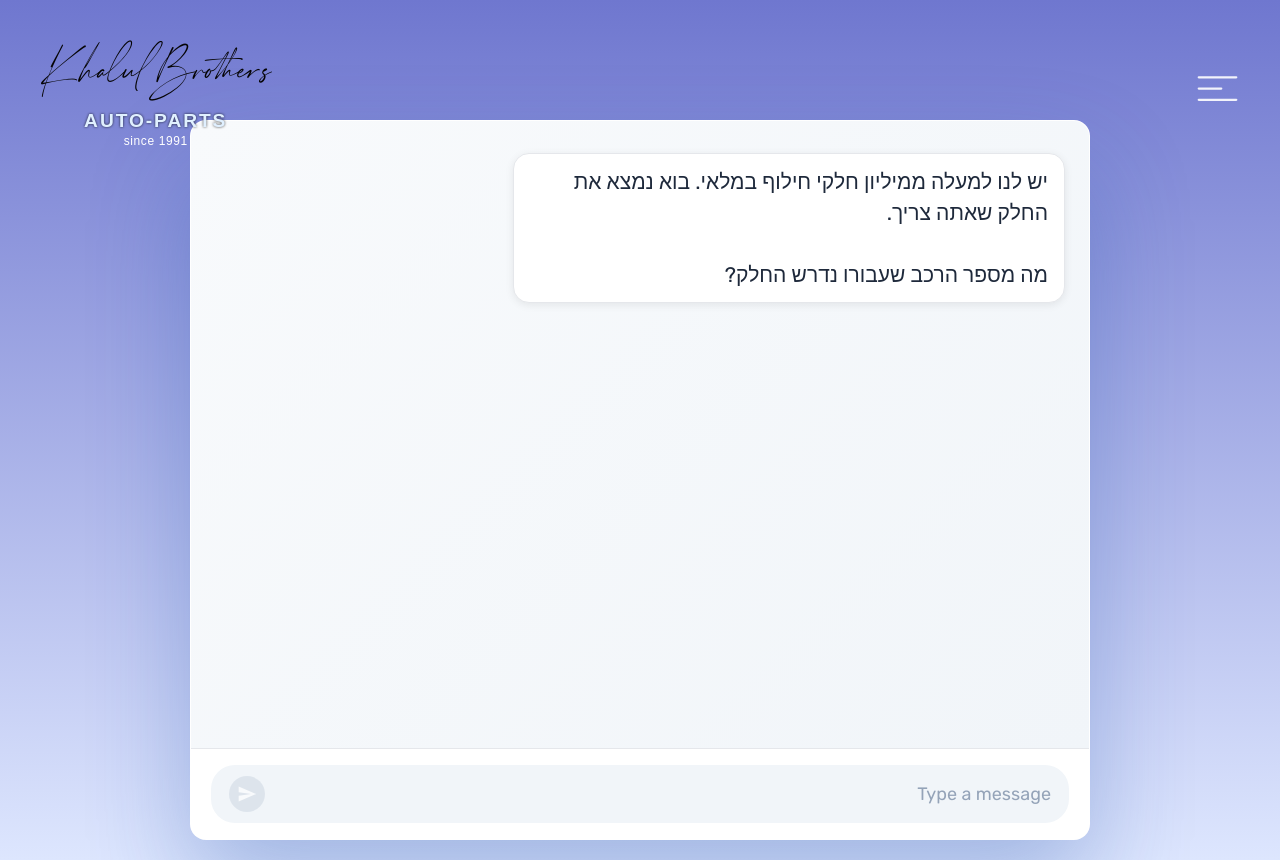
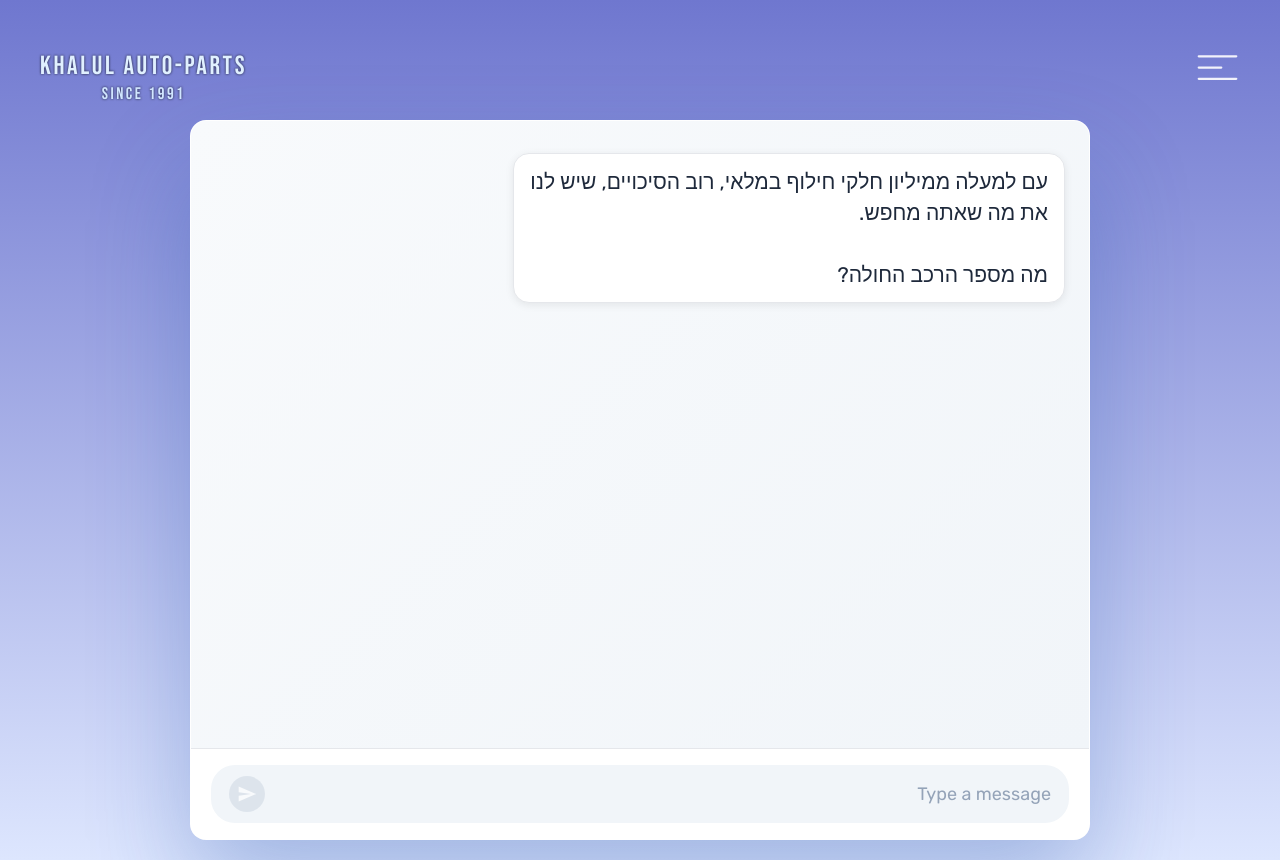
Before and after one commit to gamaiun/Auto-Parts-Khalul, a Next.js app: page / in a window 1280 px wide. Built offline with nearby package versions, Linux system fonts and the light colour scheme.

Commit message:
Refine logo design with Bebas Neue font, add 20-minute countdown timer, update Hebrew messages, and improve vehicle info formatting with LTR alignment

```diff
--- a/app/components/Navigation.js
+++ b/app/components/Navigation.js
@@ -39,9 +39,10 @@ export default function Navigation() {
     <div className={styles.wrapper}>
       <Link href="/">
         <div className={styles.logoContainer}>
-          <h1 className={styles.headerTitle}>Khalul Brothers</h1>
-          <p className={styles.subtitle}>AUTO-PARTS</p>
-          <p className={styles.tagline}>since 1991</p>
+          <div className={styles.textContainer}>
+            <h1 className={styles.subtitleBebas}>KHALUL AUTO-PARTS</h1>
+            <p className={styles.taglineBebas}>SINCE 1991</p>
+          </div>
         </div>
       </Link>
       <div ref={ref} className={styles.fixedMenu}>
--- a/app/components/Navigation.module.css
+++ b/app/components/Navigation.module.css
@@ -15,6 +15,17 @@
 }
 
 .logoContainer {
+  display: flex;
+  flex-direction: row;
+  align-items: center;
+  gap: 15px;
+}
+
+.logoImage {
+  display: block;
+}
+
+.textContainer {
   display: flex;
   flex-direction: column;
   align-items: center;
@@ -43,6 +54,45 @@
   font-weight: bold;
   margin-top: 19px;
   letter-spacing: 0.1em;
+  text-shadow: 1px 1px 2px rgba(0, 0, 0, 0.2), -1px -1px 2px rgba(0, 0, 0, 0.2),
+    1px -1px 2px rgba(0, 0, 0, 0.2), -1px 1px 2px rgba(0, 0, 0, 0.2);
+}
+
+.subtitleOswald {
+  font-size: 24.96px;
+  color: #e0f0ff;
+  margin: 0;
+  padding-left: 10px;
+  font-family: var(--font-oswald), sans-serif;
+  font-weight: 700;
+  margin-top: 19px;
+  letter-spacing: 0.1em;
+  text-shadow: 1px 1px 2px rgba(0, 0, 0, 0.2), -1px -1px 2px rgba(0, 0, 0, 0.2),
+    1px -1px 2px rgba(0, 0, 0, 0.2), -1px 1px 2px rgba(0, 0, 0, 0.2);
+}
+
+.subtitleBebas {
+  font-size: 26.21px;
+  color: #e0f0ff;
+  margin: 0;
+  padding-left: 10px;
+  font-family: var(--font-bebas), sans-serif;
+  font-weight: 400;
+  margin-top: 20px;
+  letter-spacing: 0.1em;
+  text-shadow: 1px 1px 2px rgba(0, 0, 0, 0.2), -1px -1px 2px rgba(0, 0, 0, 0.2),
+    1px -1px 2px rgba(0, 0, 0, 0.2), -1px 1px 2px rgba(0, 0, 0, 0.2);
+}
+
+.taglineBebas {
+  font-size: 16.8px;
+  color: #d1e6ff;
+  margin: 0;
+  padding-left: 10px;
+  font-family: var(--font-bebas), sans-serif;
+  font-weight: 400;
+  margin-top: 2px;
+  letter-spacing: 0.15em;
   text-shadow: 1px 1px 2px rgba(0, 0, 0, 0.2), -1px -1px 2px rgba(0, 0, 0, 0.2),
     1px -1px 2px rgba(0, 0, 0, 0.2), -1px 1px 2px rgba(0, 0, 0, 0.2);
 }
--- a/app/layout.js
+++ b/app/layout.js
@@ -1,11 +1,27 @@
 import "./globals.css";
 import Navigation from "./components/Navigation";
 import { Rubik } from "next/font/google";
+import { Oswald } from "next/font/google";
+import { Bebas_Neue } from "next/font/google";
 
 const rubik = Rubik({
   subsets: ["hebrew", "latin"],
   weight: ["300", "400", "500", "600", "700"],
   display: "swap",
+});
+
+const oswald = Oswald({
+  subsets: ["latin"],
+  weight: ["700"],
+  display: "swap",
+  variable: "--font-oswald",
+});
+
+const bebasNeue = Bebas_Neue({
+  subsets: ["latin"],
+  weight: ["400"],
+  display: "swap",
+  variable: "--font-bebas",
 });
 
 export const metadata = {
@@ -15,7 +31,11 @@ export const metadata = {
 
 export default function RootLayout({ children }) {
   return (
-    <html lang="he" dir="rtl">
+    <html
+      lang="he"
+      dir="rtl"
+      className={`${oswald.variable} ${bebasNeue.variable}`}
+    >
       <body className={rubik.className} suppressHydrationWarning>
         <Navigation />
         {children}
--- a/app/page.js
+++ b/app/page.js
@@ -7,7 +7,7 @@ export default function Home() {
   const [messages, setMessages] = useState([
     {
       id: 0,
-      text: "יש לנו למעלה ממיליון חלקי חילוף במלאי. בוא נמצא את החלק שאתה צריך.\n\nמה מספר הרכב שעבורו נדרש החלק?",
+      text: "עם למעלה ממיליון חלקי חילוף במלאי, רוב הסיכויים, שיש לנו את מה שאתה מחפש.\n\nמה מספר הרכב החולה?",
       sender: "bot",
     },
   ]);
@@ -18,6 +18,8 @@ export default function Home() {
   const [vehicleObject, setVehicleObject] = useState(null);
   const [partRequested, setPartRequested] = useState("");
   const [plateNumber, setPlateNumber] = useState("");
+  const [showCountdown, setShowCountdown] = useState(false);
+  const [timeLeft, setTimeLeft] = useState(20 * 60); // 20 minutes in seconds
   const messagesEndRef = useRef(null);
 
   const scrollToBottom = () => {
@@ -27,6 +29,15 @@ export default function Home() {
   useEffect(() => {
     scrollToBottom();
   }, [messages]);
+
+  useEffect(() => {
+    if (showCountdown && timeLeft > 0) {
+      const timer = setInterval(() => {
+        setTimeLeft((prev) => prev - 1);
+      }, 1000);
+      return () => clearInterval(timer);
+    }
+  }, [showCountdown, timeLeft]);
 
   const playNotificationSound = () => {
     // Create a simple notification sound using Web Audio API
@@ -141,15 +152,15 @@ export default function Home() {
     console.log("Vehicle data:", vehicle);
     console.log("All vehicle fields:", Object.keys(vehicle));
 
-    let info = `מידע על הרכב:\n\n`;
+    let info = ``;
 
     if (vehicle.mispar_rechev)
-      info += `📋 Plate Number: ${vehicle.mispar_rechev}\n`;
-    if (vehicle.tozeret_nm) info += `🏭 Manufacturer: ${vehicle.tozeret_nm}\n`;
-    if (vehicle.kinuy_mishari) info += `🚙 Model: ${vehicle.kinuy_mishari}\n`;
-    if (vehicle.shnat_yitzur) info += `📅 Year: ${vehicle.shnat_yitzur}\n`;
-    if (vehicle.degem_nm) info += `🔧 Version: ${vehicle.degem_nm}\n`;
-    if (vehicle.sug_delek_nm) info += `⛽ Fuel Type: ${vehicle.sug_delek_nm}\n`;
+      info += `Plate Number: ${vehicle.mispar_rechev}\n`;
+    if (vehicle.tozeret_nm) info += `Manufacturer: ${vehicle.tozeret_nm}\n`;
+    if (vehicle.kinuy_mishari) info += `Model: ${vehicle.kinuy_mishari}\n`;
+    if (vehicle.shnat_yitzur) info += `Year: ${vehicle.shnat_yitzur}\n`;
+    if (vehicle.degem_nm) info += `Version: ${vehicle.degem_nm}\n`;
+    if (vehicle.sug_delek_nm) info += `Fuel Type: ${vehicle.sug_delek_nm}\n`;
 
     return info.trim();
   };
@@ -196,6 +207,7 @@ export default function Home() {
             id: Date.now() + 2,
             text: result.info,
             sender: "bot",
+            isVehicleInfo: true,
           },
         ];
       });
@@ -247,11 +259,13 @@ export default function Home() {
           ...prev,
           {
             id: Date.now() + 1,
-            text: `מצויין!\nאנחנו מחפשים ${partRequested} עבור ${manufacturer}, ${model}, ${year}\n\nההזמנה נשלחה לחנות, ניצור איתך קשר בעשרים דקות הקרובות`,
+            text: `מצויין!\nברגע זה ממש המחסנאים שלנו הלכו לחפש ${partRequested} עבור ${manufacturer}, ${model}, ${year}.\n\nניצור איתך קשר טלפוני תוך עשרים דקות`,
             sender: "bot",
           },
         ]);
         setConversationState("COMPLETE");
+        setShowCountdown(true);
+        setTimeLeft(20 * 60); // Reset to 20 minutes
       }, 500);
     }
   };
@@ -277,13 +291,25 @@ export default function Home() {
             <div className={styles.messageContent}>
               <p
                 className={styles.messageText}
-                style={{ whiteSpace: "pre-line" }}
+                style={{
+                  whiteSpace: "pre-line",
+                  direction: message.isVehicleInfo ? "ltr" : "rtl",
+                  textAlign: message.isVehicleInfo ? "left" : "right",
+                }}
               >
                 {message.text}
               </p>
             </div>
           </div>
         ))}
+        {showCountdown && (
+          <div className={styles.countdownContainer}>
+            <div className={styles.countdown}>
+              {Math.floor(timeLeft / 60)}:
+              {String(timeLeft % 60).padStart(2, "0")}
+            </div>
+          </div>
+        )}
         <div ref={messagesEndRef} />
       </div>
 
--- a/app/page.module.css
+++ b/app/page.module.css
@@ -192,6 +192,27 @@
   background: #94a3b8;
 }
 
+.countdownContainer {
+  display: flex;
+  justify-content: center;
+  align-items: center;
+  padding: 30px 20px;
+  margin: 20px 0;
+}
+
+.countdown {
+  font-size: 72px;
+  font-weight: bold;
+  color: #d1e6ff;
+  font-family: var(--font-bebas), sans-serif;
+  text-shadow: 1px 1px 2px rgba(0, 0, 0, 0.2);
+  letter-spacing: 0.05em;
+  background: rgba(255, 255, 255, 0.1);
+  padding: 30px 60px;
+  border-radius: 20px;
+  border: 2px solid rgba(255, 255, 255, 0.2);
+}
+
 /* Responsive */
 @media (max-width: 768px) {
   .container {
```
Also changed, not shown: public/logo.PNG (added), public/logo2.png (added).
